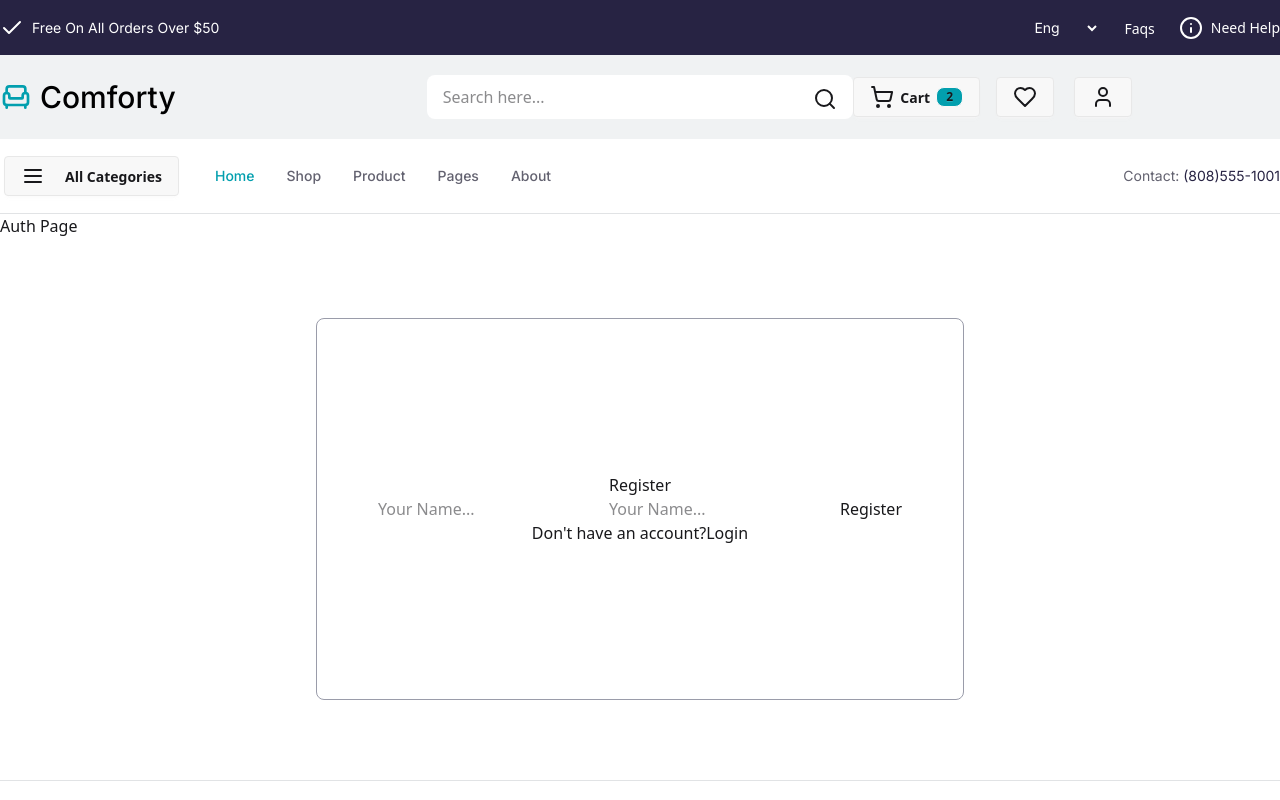
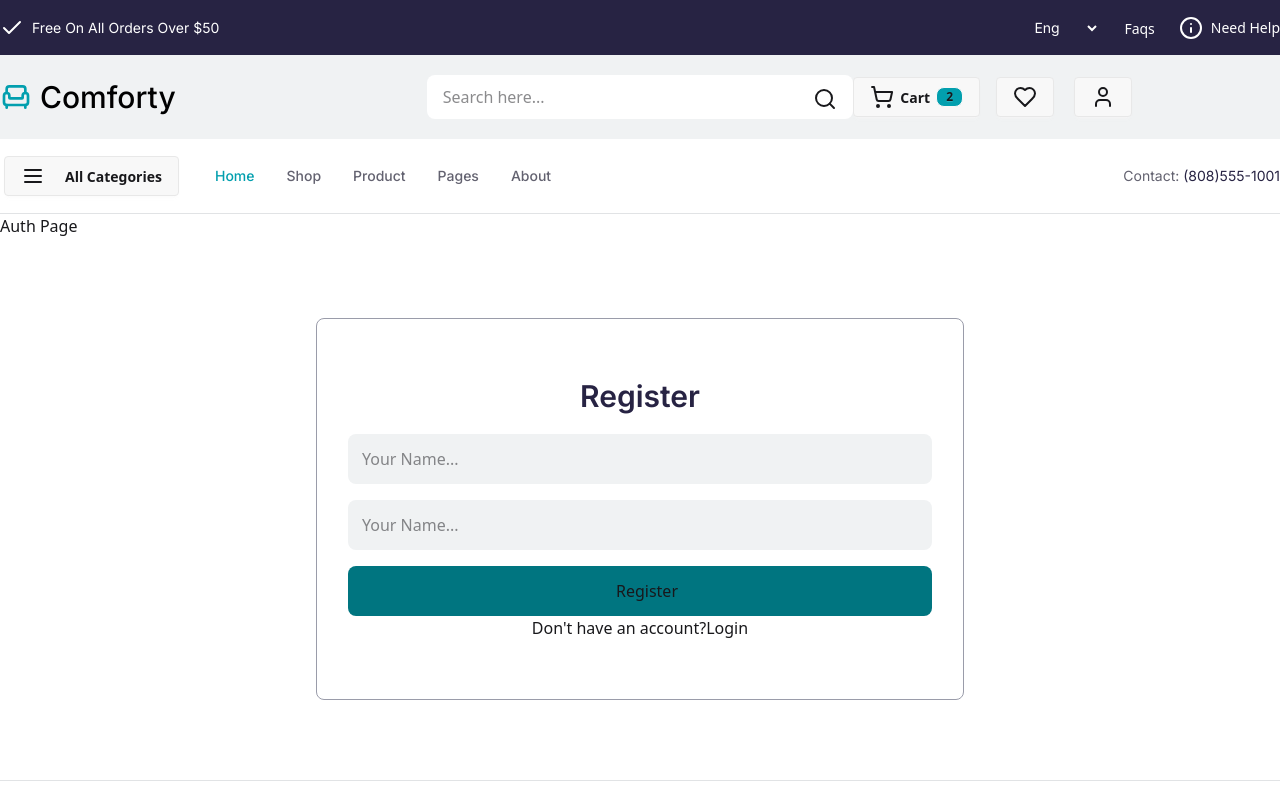
Before and after one commit to bdancost/ecommerce_app, a React (Vite) app: page /auth/register in a window 1280 px wide. Shown: the top 800 px of the page. Built offline with nearby package versions, Linux system fonts and the light colour scheme.

Commit message:
Configurando page Register

```diff
--- a/src/Pages/Auth/Register/Register.jsx
+++ b/src/Pages/Auth/Register/Register.jsx
@@ -4,11 +4,29 @@ const Register = () => {
   return (
     <div className="lg:container mx-auto p-[80px]">
       <div className="max-w-[648px] w-full min-h-[382px] p-[31px] mx-auto flex items-center justify-center flex-col rounded-lg border-[1px] border-[#9a9caa]">
-        <h3>Register</h3>
-        <form action="#" className="">
-          <input type="text" placeholder="Your Name..." />
-          <input type="email" placeholder="Your Name..." />
-          <button type="submit">Register</button>
+        <h3 className="text-3xl text-[#272343] font-semibold font-inter capitalize mb-5">
+          Register
+        </h3>
+        <form
+          action="#"
+          className="flex flex-col items-center w-full space-y-4"
+        >
+          <input
+            type="text"
+            placeholder="Your Name..."
+            className="w-full h-[50px] bg-[#f0f2f3] rounded-lg pl-3.5"
+          />
+          <input
+            type="email"
+            placeholder="Your Name..."
+            className="w-full h-[50px] bg-[#f0f2f3] rounded-lg pl-3.5"
+          />
+          <button
+            type="submit"
+            className="w-full h-[50px] bg-[#007580] rounded-lg pl-3.5"
+          >
+            Register
+          </button>
         </form>
         <p>
           Don't have an account?<Link to={"/auth/login"}>Login</Link>
```
